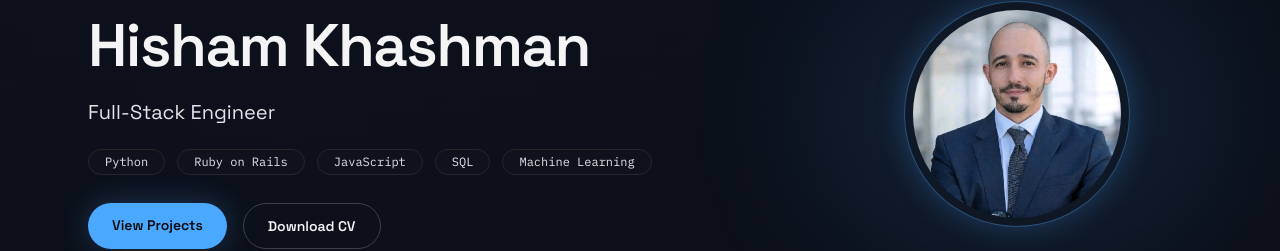
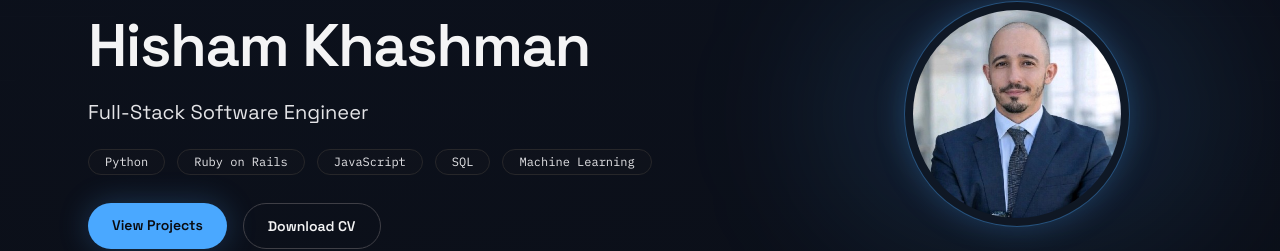
Before and after one commit to Hishamkhashman1/portfolio, a Next.js app: page / in a window 1280 px wide. Shown: the part 176-427 px from the top of the page. Built offline with nearby package versions, Linux system fonts and the light colour scheme.

Commit message:
changed text

```diff
--- a/data/profile.ts
+++ b/data/profile.ts
@@ -1,9 +1,9 @@
 export const profile = {
   name: "Hisham Khashman",
   // greeting: "Hola! · お疲れ様です！ · مرحبًا",
-  title: "Full-Stack Engineer",
-  // summary:
-  //   "Built 5+ production apps • Kaggle top 20% • 10+ years consulting experience",
+  title: "Full-Stack Software Engineer",
+  summary:
+    "Built 5+ production apps • 10+ years consulting, finance and Ops. experience",
   stack: ["Python", "Ruby on Rails", "JavaScript", "SQL", "Machine Learning"],
   email: "hisham.khashman@gmail.com",
   links: {
```
